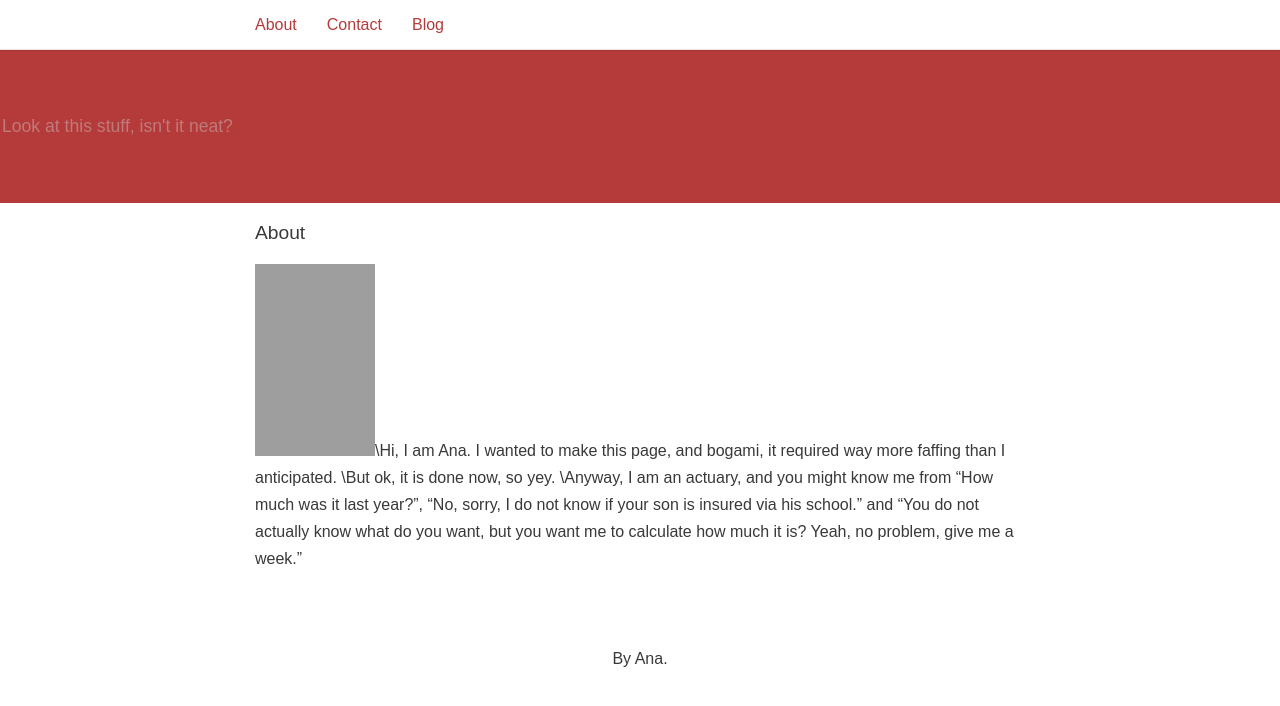
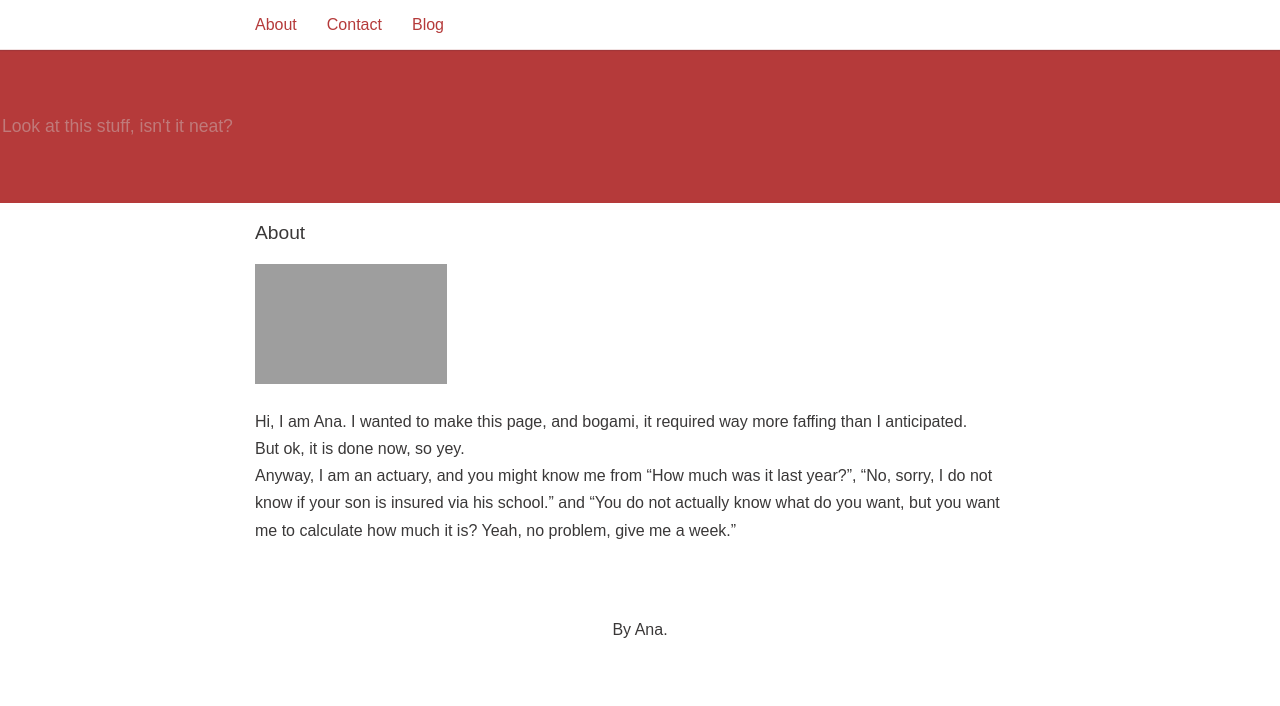
Before and after one commit to electro-swing/electro-swing.github.io, a Jekyll site: the page built from _pages/01_about.md, in a window 1280 px wide. Shown: the top 706 px of the page. Built offline with Jekyll 4.4.1, drawn with Linux system fonts in a browser that asks for light colours; some web fonts are replaced; grey boxes are pictures that could not be loaded.

Commit message:
Update 01_about.md

```diff
--- a/_pages/01_about.md
+++ b/_pages/01_about.md
@@ -4,4 +4,8 @@ title: About
 permalink: /about/
 ---
 
-![stars](/david_bowman_1920x1200.jpeg.jpg){:height="192px" width="120px"}\Hi, I am Ana. I wanted to make this page, and bogami, it required way more faffing than I anticipated. \But ok, it is done now, so yey. \Anyway, I am an actuary, and you might know me from "How much was it last year?", "No, sorry, I do not know if your son is insured via his school." and "You do not actually know what do you want, but you want me to calculate how much it is? Yeah, no problem, give me a week."
+![stars](/david_bowman_1920x1200.jpeg.jpg){:height="120px" width="192px"}
+
+Hi, I am Ana. I wanted to make this page, and bogami, it required way more faffing than I anticipated.
+But ok, it is done now, so yey.
+Anyway, I am an actuary, and you might know me from "How much was it last year?", "No, sorry, I do not know if your son is insured via his school." and "You do not actually know what do you want, but you want me to calculate how much it is? Yeah, no problem, give me a week."
```
